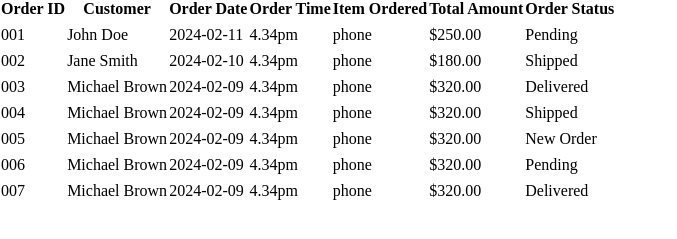
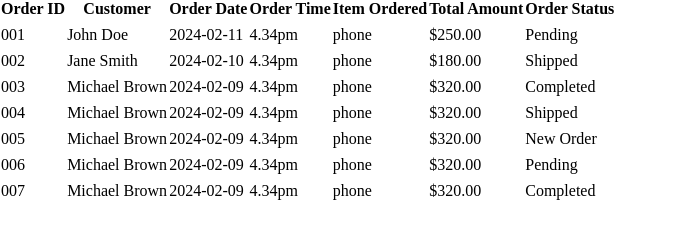
Before and after one commit to alimuhammeddev/Mashop, a React (Vite) app: page /orders in a window 1280 px wide. Shown: the part 463-702 px from the top of the page, without its empty margins (0-677 px from the left). Built offline with nearby package versions, Linux system fonts and the light colour scheme; a web font is replaced by a local one.

Commit message:
worked on order section

```diff
--- a/src/Pages/Analytics.jsx
+++ b/src/Pages/Analytics.jsx
@@ -1,4 +1,7 @@
-import { BarChart, Bar, XAxis, YAxis, Tooltip, Legend, PieChart, Pie, LineChart, Line, ResponsiveContainer } from 'recharts';
+import {
+  BarChart, Bar, XAxis, YAxis, Tooltip, Legend,
+  PieChart, Pie, LineChart, Line, ResponsiveContainer
+} from 'recharts';
 
 const data = [
   { name: 'Jan', sales: 4000, revenue: 2400 },
@@ -6,6 +9,13 @@ const data = [
   { name: 'Mar', sales: 5000, revenue: 2290 },
   { name: 'Apr', sales: 2780, revenue: 2000 },
   { name: 'May', sales: 1890, revenue: 2181 },
+  { name: 'Jun', sales: 2390, revenue: 2500 },
+  { name: 'Jul', sales: 3490, revenue: 2700 },
+  { name: 'Aug', sales: 4200, revenue: 2900 },
+  { name: 'Sep', sales: 3100, revenue: 2300 },
+  { name: 'Oct', sales: 4000, revenue: 2600 },
+  { name: 'Nov', sales: 3700, revenue: 2800 },
+  { name: 'Dec', sales: 4500, revenue: 3100 },
 ];
 
 const pieData = [
--- a/src/Pages/Orders.jsx
+++ b/src/Pages/Orders.jsx
@@ -25,7 +25,7 @@ const Orders = () => {
       time: "4.34pm",
       item: "phone",
       total: "$320.00",
-      status: "Delivered",
+      status: "Completed",
     },
     {
       id: "004",
@@ -61,7 +61,7 @@ const Orders = () => {
       time: "4.34pm",
       item: "phone",
       total: "$320.00",
-      status: "Delivered",
+      status: "Completed",
     },
   ];
 
@@ -129,7 +129,11 @@ const Orders = () => {
                         ? "bg-yellow-500"
                         : order.status === "Shipped"
                         ? "bg-blue-500"
-                        : "bg-green-500"
+                        : order.status === "Completed"
+                        ? "bg-green-500"
+                        : order.status === "New Order"
+                        ? "bg-red-500"
+                        : "bg-gray-500"
                     }`}
                   >
                     {order.status}
```
